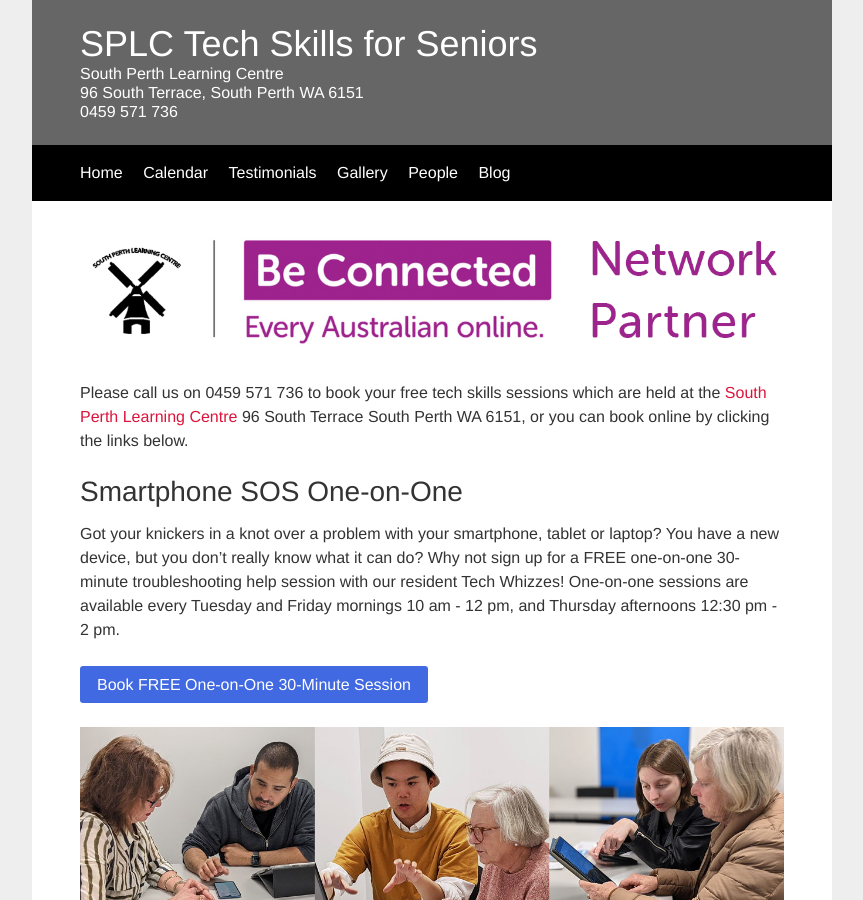
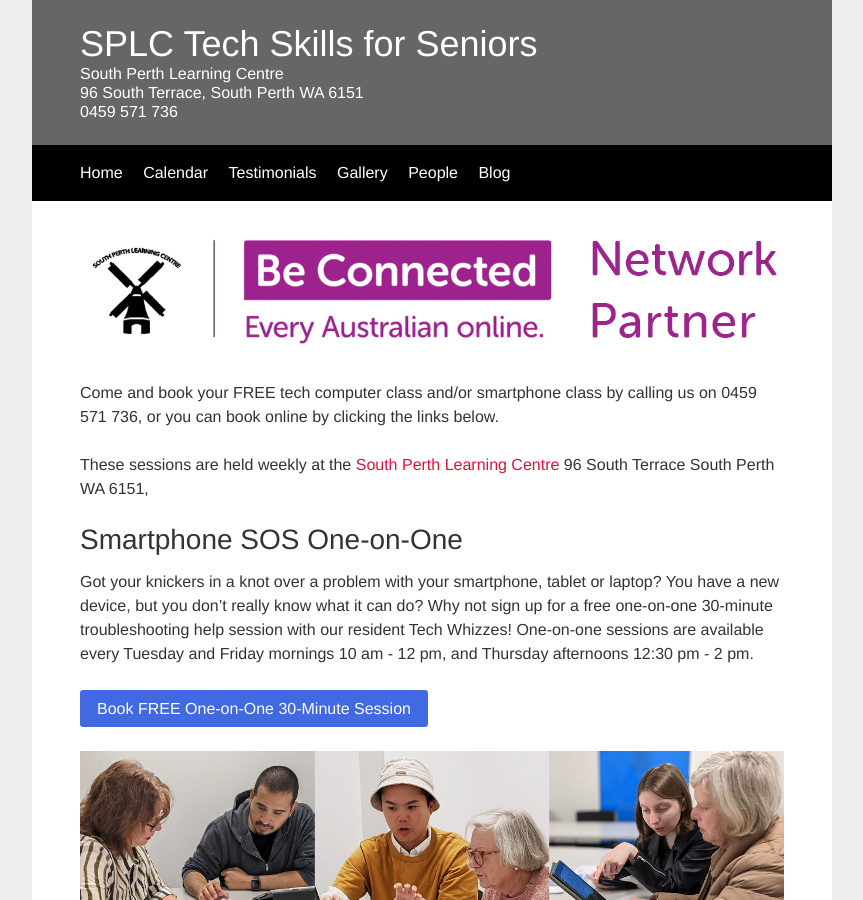
Before and after one commit to auxellbs/splconline.github.io, a Jekyll site: the page built from index.md, in a window 1280 px wide and 900 px high. Shown: the whole window, without its empty margins (208-1071 px from the left). Built offline with Jekyll 4.4.1, drawn with Linux system fonts in a browser that asks for light colours.

Commit message:
Update index.md

```diff
--- a/index.md
+++ b/index.md
@@ -4,10 +4,12 @@
 ---
 <img class="img-responsive" src="img/be_connected_network_partner_logo_1200x200_splc.png">
 
-Please call us on 0459 571 736 to book your free tech skills sessions which are held at the [South Perth Learning Centre](https://goo.gl/maps/J9iKy2qk9turcHnW6){:target="_blank"} 96 South Terrace South Perth WA 6151, or you can book online by clicking the links below.
+Come and book your FREE tech computer class and/or smartphone class by calling us on 0459 571 736, or you can book online by clicking the links below.
+
+These sessions are held weekly at the [South Perth Learning Centre](https://goo.gl/maps/J9iKy2qk9turcHnW6){:target="_blank"} 96 South Terrace South Perth WA 6151,
 
 ## <a name="one2one"></a> Smartphone SOS One-on-One
-Got your knickers in a knot over a problem with your smartphone, tablet or laptop? You have a new device, but you don't really know what it can do? Why not sign up for a FREE one-on-one 30-minute troubleshooting help session with our resident Tech Whizzes! One-on-one sessions are available every Tuesday and Friday mornings 10 am - 12 pm, and Thursday afternoons 12:30 pm - 2 pm.
+Got your knickers in a knot over a problem with your smartphone, tablet or laptop? You have a new device, but you don't really know what it can do? Why not sign up for a free one-on-one 30-minute troubleshooting help session with our resident Tech Whizzes! One-on-one sessions are available every Tuesday and Friday mornings 10 am - 12 pm, and Thursday afternoons 12:30 pm - 2 pm.
 
 <span align="center">
 [Book FREE One-on-One 30-Minute Session](https://calendly.com/splc-beconnected/digital-skills){:target="_blank"}{:.btn}
```
